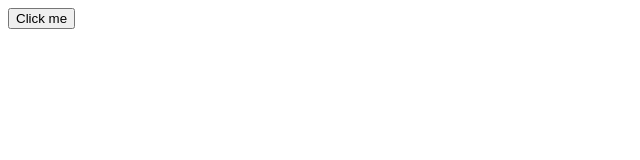
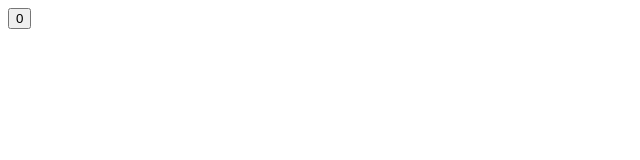
Before and after one commit to Beaneee/react-doc-study, a React (Vite) app: page / in a window 1280 px wide. Shown: the top 160 px of the page, without its empty margins (0-640 px from the left). Built offline with nearby package versions, Linux system fonts and the light colour scheme.

Commit message:
feat: 화면 업데이트하기

```diff
--- a/src/App.tsx
+++ b/src/App.tsx
@@ -1,12 +1,18 @@
+import {useState} from "react";
+
 function App() {
+  const [count, setCount] = useState(0);
+
   function handleClick() {
-    alert('You clicked me!');
+    return () => { // 클로저 함수
+      setCount(count + 1);
+    }
   }
 
   return (
     // 이벤트 핸들러 함수를 호출하지 않고 전달만 하면 됩니다.
-    <button onClick={handleClick}>
-      Click me
+    <button onClick={handleClick()}>
+      {count}
     </button>
   )
 }
```
